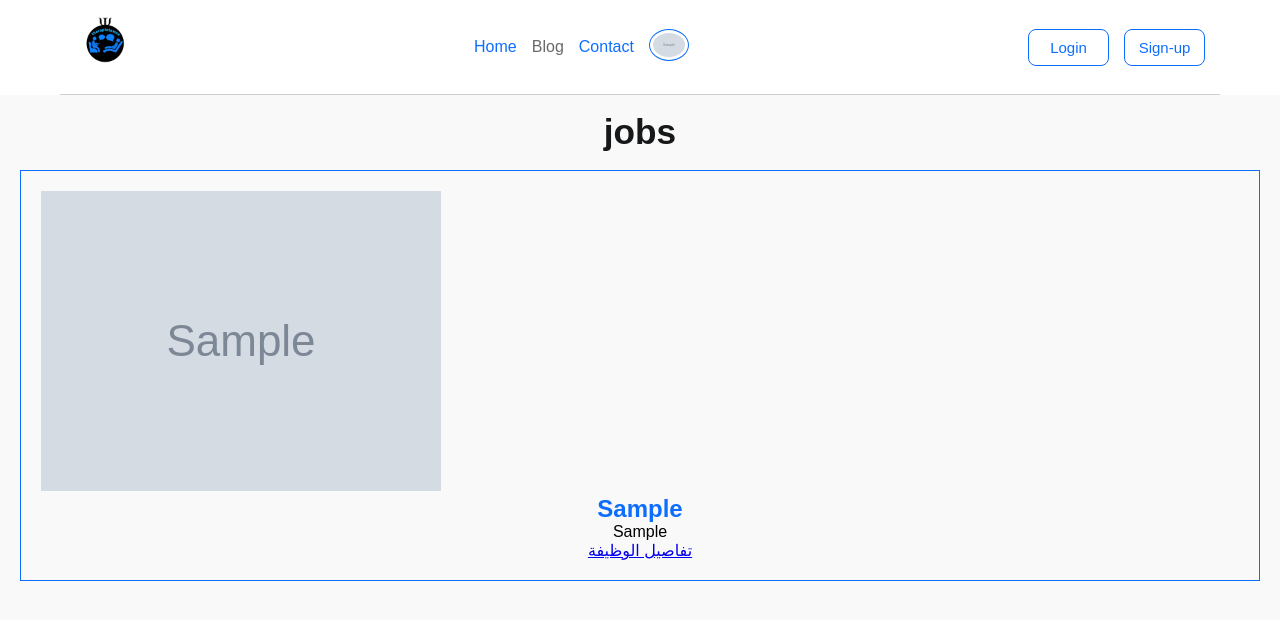
After one commit to Ahme460/pyschology, a Django app: template app2/templates/jobs.html in a window 1280 px wide; the page is wider, and only the part inside the window is pictured. The commit adds this page. Shown: the top 620 px of that part. Run offline with Django 5.2, Linux system fonts and the light colour scheme; the template is opened without the code that fills it: most values are stand-ins (such as "Sample title", 1, 10 or a date in 2020); grey boxes marked "Sample" are stand-in pictures.

Commit message:
Update message

```diff
--- a/app1/templates/alert.html
+++ b/app1/templates/alert.html
@@ -117,7 +117,7 @@
             </label>
 
             <label for="about_me">About Me:</label>
-            <textarea id="about_me" name="about_me" rows="4" style="font-size: 16px;" >{{ about_me }}</textarea>
+            <textarea id="about_me" name="about_me" rows="4" value="{{about_me}}" default="{{about_me}}" style="font-size: 16px;" >{{ about_me }}</textarea>
 
             <label for="experience">Experience:</label>
             <input type="text" id="experience" name="experience" value="{{ experience }}" style="font-size: 16px;" >
--- a/app2/admin.py
+++ b/app2/admin.py
@@ -1,8 +1,8 @@
 from django.contrib import admin
-from . models import Post,Comment
-
+from . models import Post,Comment,Jobs
 
 admin.site.register(Post)
+admin.site.register(Jobs)
 admin.site.register(Comment)
 
 # Register your models here.
--- /dev/null
+++ b/app2/static/css/jobs.css
@@ -0,0 +1,64 @@
+/* تنسيق العناصر الرئيسية */
+
+.home {
+    background-color: #f9f9f9;
+    padding: 20px;
+}
+
+/* تنسيق العناصر في القسم الثاني */
+.section2 {
+    display: flex;
+    justify-content: space-between;
+    gap: 20px;
+}
+
+/* تنسيق الوظيفة */
+.job {
+    border: 1px solid #0d6efd;
+    padding: 20px;
+    transition: transform 0.3s ease;
+    margin-bottom: 20px;
+}
+
+.job:hover {
+    transform: scale(1.1);
+}
+
+/* تنسيق عنوان الوظيفة */
+.job h2 {
+    color: #0d6efd;
+}
+
+/* تنسيق التفاصيل في القسم الثاني */
+.text {
+    text-align: center;
+}
+
+/* تنسيق العناصر في القسم الرابع */
+.post {
+    background-color: #ffffff;
+    padding: 20px;
+    text-align: center;
+    position: absolute;
+    top: 50%;
+    left: 50%;
+    transform: translate(-50%, -50%);
+    border: 1px solid #ccc;
+    box-shadow: 0 0 10px rgba(0, 0, 0, 0.1);
+}
+
+/* تنسيق النص في العنصر المنبثق */
+.job-details {
+    text-align: center;
+    color: #17181a;
+    transform: scale(1.1);
+}
+
+/* تنسيق المزيد من المميزات */
+.job-details p {
+    margin-bottom: 10px;
+}
+
+.job-details span {
+    cursor: pointer;
+}
--- /dev/null
+++ b/app2/templates/jobs.html
@@ -0,0 +1,71 @@
+<!DOCTYPE html>
+{% load static %}
+<html>
+<head>
+    <link rel="stylesheet" href="{% static "css/navbar.css" %}" />
+    <link rel="stylesheet" type="text/css" href="{% static "css/jobs.css" %}">
+</head>
+<body>
+
+
+    <nav>
+        <div class="navbar">
+          <div class="logo">
+            <img src="{% static "pic/logo.jpg" %}" width="60" height="60" />
+          </div>
+          <div class="link">
+            <a href="/home/home.html">Home</a>
+            <a href="" class="active">Blog</a>
+            <a href="">Contact</a>
+            <a href="{% url 'pro' %}"
+              ><img src="{{image}}" width="40" height="32"
+            /></a>
+          </div>
+          <div class="right">
+            <a href="/log in/login.html"><button>Login</button></a>
+            <a href=""><button>Sign-up</button></a>
+          </div>
+        </div>
+      </nav>
+
+
+
+
+
+
+
+
+
+
+    <div class="home">
+        <div class="job-details">
+            <h1>jobs</h1>
+            <br>
+        </div>
+        {% for i in list.0 %}
+        <div class="jobs-list">
+            <div class="job">
+                <div class="image">
+                    <img src="{{ 1image }}" alt="صورة الوظيفة 1">
+                </div>
+                <div class="text">
+                    <h2>{{ i }}</h2>
+                    <p>{{ list2.1 }}</p>
+                    <a href="وظيفة1.html">تفاصيل الوظيفة</a>
+                </div>
+            </div>
+        </div>
+    {% endfor %}
+
+
+
+
+
+
+
+
+            <!-- إضافة وظائف أخرى -->
+        </div>
+    </div>
+</body>
+</html>
--- a/app2/urls.py
+++ b/app2/urls.py
@@ -4,6 +4,7 @@ from . import views
 
 urlpatterns = [
     path('blog/',views.blogs,name='blog'),
-    path('blog/<int:id>',views.one_blog,name='one_post')
+    path('blog/<int:id>',views.one_blog,name='one_post'),
+    path('jops/',views.jobs,name='jobs')
 
 ]
```
Also changed, not shown: app1/templates/home.html (+5 -3 lines), app1/views.py (+11 -0 lines), app2/models.py (+10 -0 lines), app2/templates/blog.html (+5 -9 lines), app2/views.py (+60 -1 lines), app2/migrations/0003_jobs.py (added), db.sqlite3, media/None/شرح-لعبة-جاتا-سان-أندرس-للكمبيوتر_ulfsVp8.jpg (added), media/Screenshot_2024-04-07_004330.png (added), media/profile_pic/tty.png (added), media/مهندس-البرمجيات-اعرف-أكثر.jpg (added), 1 other file.
